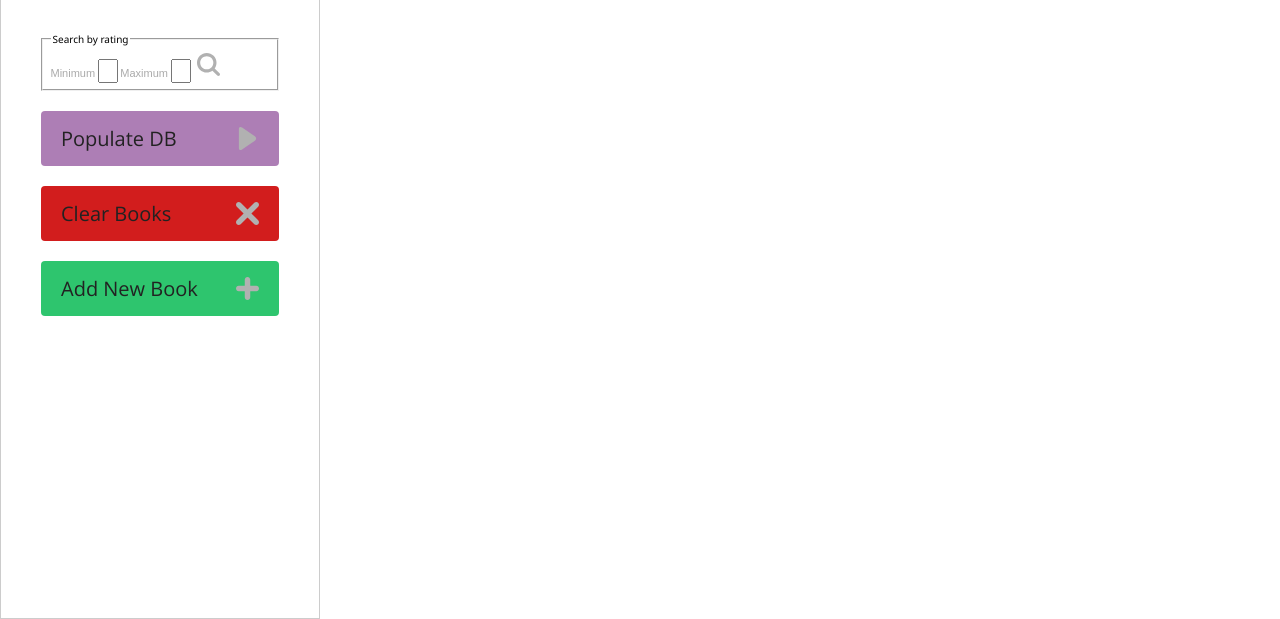
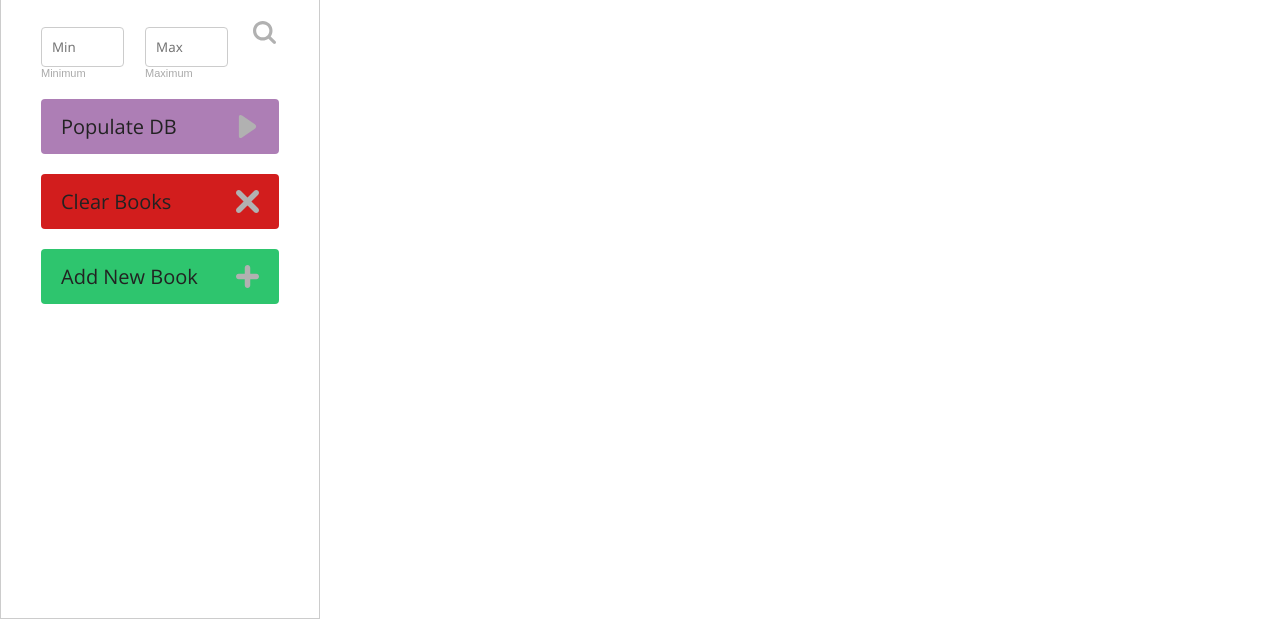
Before and after one commit to dayoaj/BookShelfWithIndexedDB, a plain HTML site: page index.html in a window 1280 px wide. Shown: the part 181-800 px from the top of the page. Drawn offline with nearby package versions, Linux system fonts and the light colour scheme.

Commit message:
Fix rating search

```diff
--- a/css/master.css
+++ b/css/master.css
@@ -280,12 +280,22 @@
 
     form.search-rating-div {
       position: relative;
-      flex-direction: column-reverse;
-      margin-top: 1.5rem;
     }
 
     form.search-rating-div  input {
-      width: 2rem;
+      width: 80%;
+      line-height: 2.8rem;
+      padding: 0.5rem 1rem;
+      border-radius: 4px;
+      border: 1px solid #ccc;
+      margin: 1rem 0rem 0rem 0rem;
+    }
+
+    .rating-input-div {
+      display: flex;
+      flex-direction: column-reverse;
+      justify-content: space-between;
+      width: 44%;
     }
 
     input#search-input {
--- a/index.html
+++ b/index.html
@@ -31,13 +31,16 @@
           </svg>
       </form>
       <form onsubmit="idbApp.searchByRating(event)" class="nav-item  search-rating-div">
-        <fieldset>
-
-        <legend>Search by rating</legend>
+        <!-- <fieldset>
+          <legend>Search by rating</legend> -->
+          <div class="rating-input-div">
             <label for="min-rating-input" class="search-label">Minimum</label>
             <input type="search" name="min-rating-input" value="" id="min-rating-input" placeholder="Min">
+          </div>
+          <div class="rating-input-div">
             <label for="max-rating-input" class="search-label">Maximum</label>
             <input type="search" name="max-rating-input" value="" id="max-rating-input" placeholder="Max">
+          </div>
             <button type="submit" aria-label="Search rating" id="submit-button">
               <svg version="1.1" id="Capa_1" xmlns="http://www.w3.org/2000/svg" xmlns:xlink="http://www.w3.org/1999/xlink" x="0px" y="0px"
               viewBox="0 0 28.931 28.932" style="enable-background:new 0 0 28.931 28.932;" aria-hidden="true" tabindex="0"
@@ -52,8 +55,7 @@
               </g>
               </svg>
             </button>
-
-        </fieldset>
+        <!-- </fieldset> -->
 
       </form>
       <div class="nav-item">
```
Lines whose indentation alone changed are shown as unchanged.
